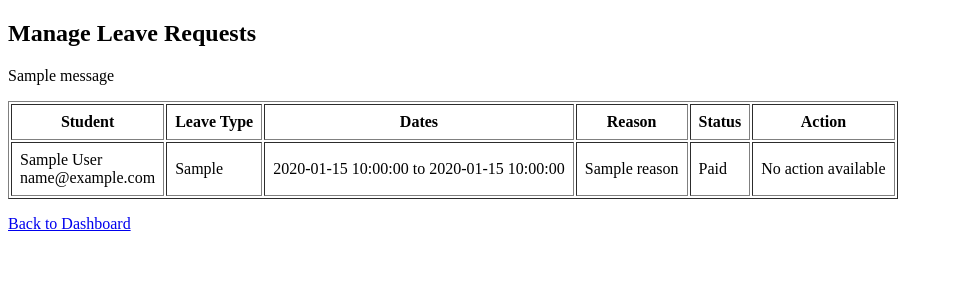
After one commit to Kundan-debug/SE-Hostel_Management_System, a Python web app: template app/templates/warden_leave_requests.html in a window 1280 px wide. The commit adds this page. Shown: the top 300 px of the page, without its empty margins (0-953 px from the left). Run offline with Jinja, Linux system fonts and the light colour scheme; the template is opened without the code that fills it: most values are stand-ins (such as "Sample title", 1, 10 or a date in 2020); one stand-in notice (Sample message) is shown.

Commit message:
Add approve leave requests feature

```diff
--- a/app/templates/warden_dashboard.html
+++ b/app/templates/warden_dashboard.html
@@ -85,6 +85,7 @@
                 Manage Complaints
             </a>
             <a href="{{ url_for('warden.manage_fee_records') }}">Manage Fee Records</a>
+            <a href="{{ url_for('warden.leave_requests') }}">Manage Leave Requests</a>
         </nav>
 
         <form
--- /dev/null
+++ b/app/templates/warden_leave_requests.html
@@ -0,0 +1,63 @@
+<!DOCTYPE html>
+<html lang="en">
+<head>
+    <meta charset="UTF-8">
+    <meta name="viewport" content="width=device-width, initial-scale=1">
+    <title>Manage Leave Requests</title>
+</head>
+<body>
+    <h2>Manage Leave Requests</h2>
+
+    {% with messages = get_flashed_messages(with_categories=true) %}
+        {% for category, message in messages %}
+            <p>{{ message }}</p>
+        {% endfor %}
+    {% endwith %}
+
+    {% if applications %}
+    <table border="1" cellpadding="8">
+        <thead>
+            <tr>
+                <th>Student</th>
+                <th>Leave Type</th>
+                <th>Dates</th>
+                <th>Reason</th>
+                <th>Status</th>
+                <th>Action</th>
+            </tr>
+        </thead>
+        <tbody>
+            {% for application in applications %}
+            <tr>
+                <td>{{ application.student.full_name }}<br>{{ application.student.email }}</td>
+                <td>{{ application.leave_type }}</td>
+                <td>{{ application.start_date }} to {{ application.end_date }}</td>
+                <td>{{ application.reason }}</td>
+                <td>{{ application.status }}</td>
+                <td>
+                    {% if application.status == "Pending" %}
+                    <form method="POST">
+                        <input type="hidden" name="application_id" value="{{ application.id }}">
+                        <input type="hidden" name="status" value="Approved">
+                        <button type="submit">Approve</button>
+                    </form>
+                    <form method="POST">
+                        <input type="hidden" name="application_id" value="{{ application.id }}">
+                        <input type="hidden" name="status" value="Rejected">
+                        <button type="submit">Reject</button>
+                    </form>
+                    {% else %}
+                    No action available
+                    {% endif %}
+                </td>
+            </tr>
+            {% endfor %}
+        </tbody>
+    </table>
+    {% else %}
+    <p>No leave requests found.</p>
+    {% endif %}
+
+    <p><a href="{{ url_for('warden.dashboard') }}">Back to Dashboard</a></p>
+</body>
+</html>
```
Also changed, not shown: app/warden_routes.py (+33 -1 lines).
